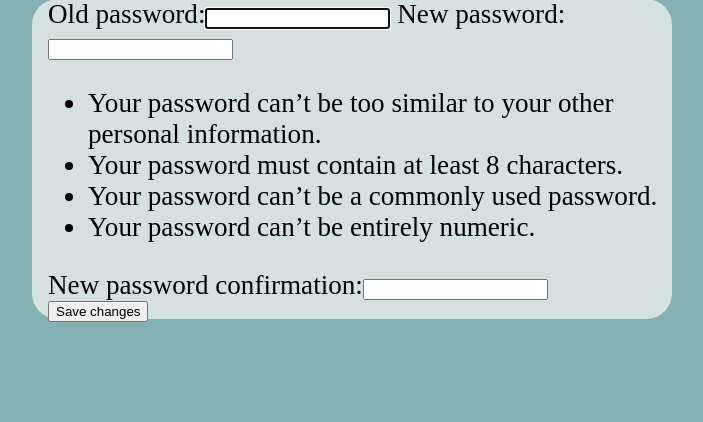
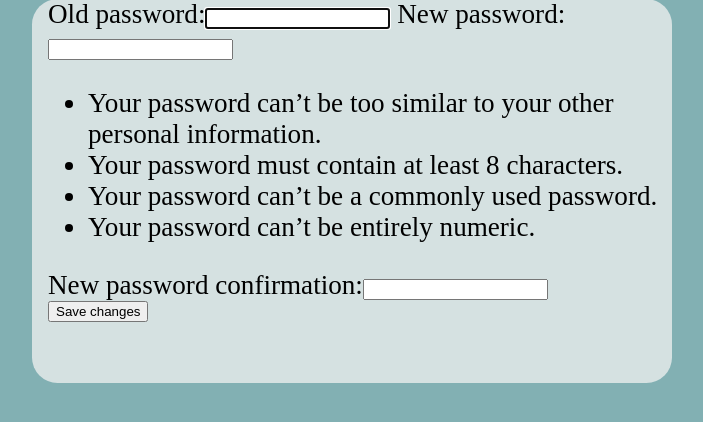
Before and after one commit to Randy-T22/Capstone-Project, a Django app: page /updatePassword in a window 1280 px wide. Shown: the part 225-647 px from the top of the page, without its empty margins (288-991 px from the left). Run offline with Django 3.2, Linux system fonts and the light colour scheme; a user stored in the database is signed in.

Commit message:
h diference

```diff
--- a/TrustApp/static/updateForm.css
+++ b/TrustApp/static/updateForm.css
@@ -9,7 +9,7 @@ body {
   margin-top: 17.5%;
   margin-left: 25%;
   margin-right: 25%;
-  height: 25vw;
+  height: 30vw;
   border-radius: 2vw;
   background-color: rgba(248, 245, 245, 0.705);
 }
```
